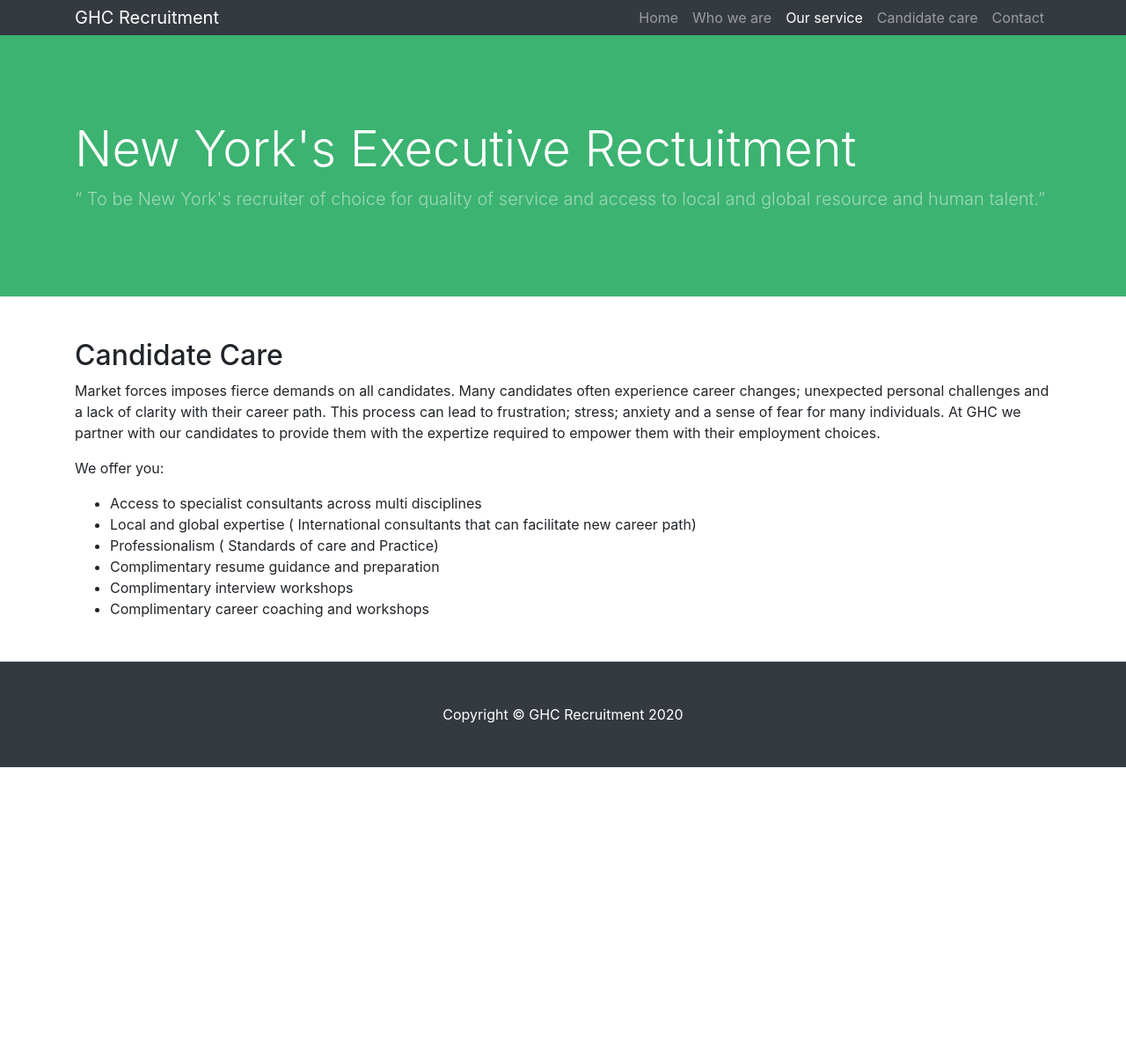
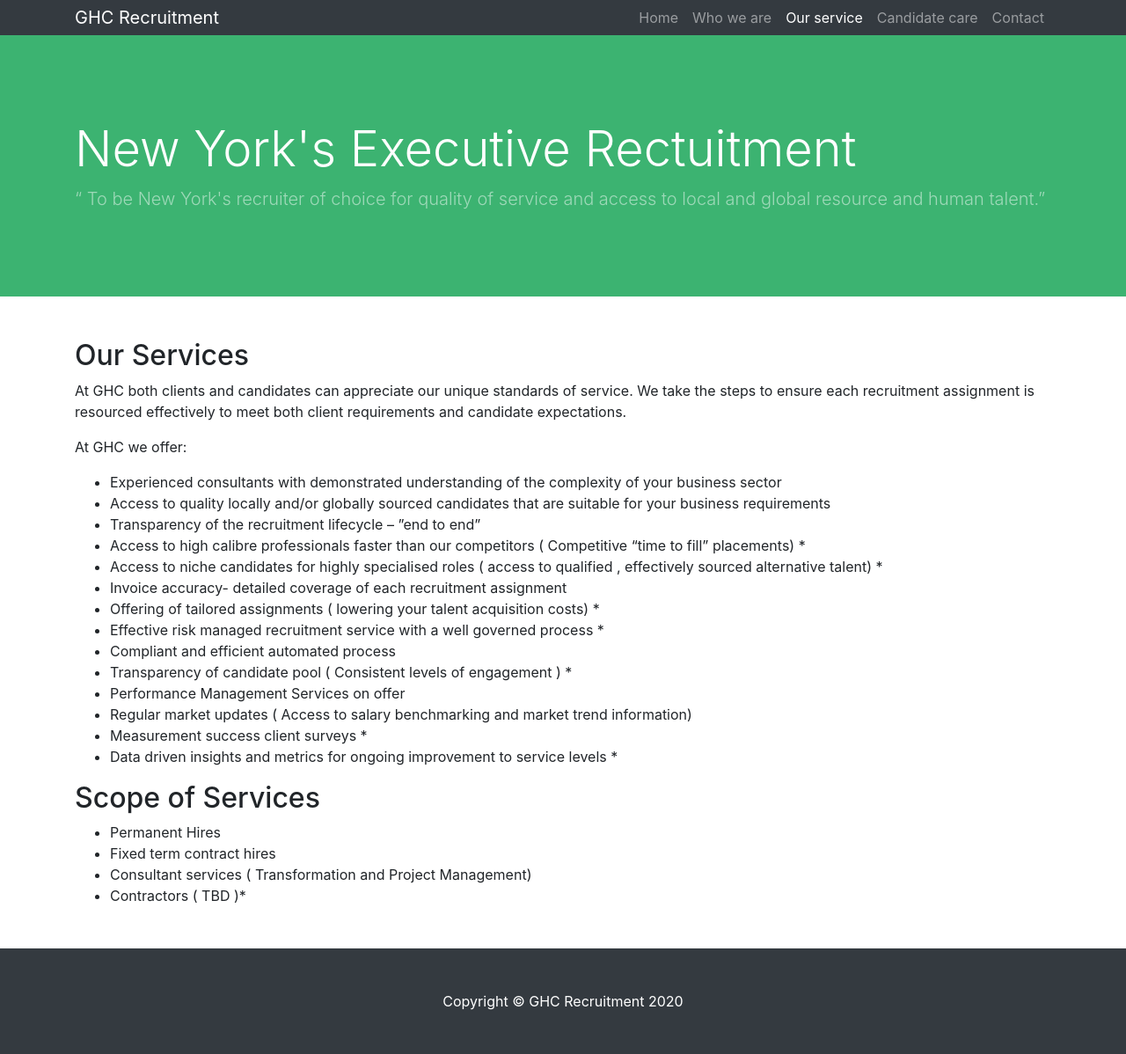
Before and after one commit to MalWalters/ghc-recruitment.github.io, a Jekyll site: the page built from _pages/services.md, in a window 1280 px wide. Shown: the whole page at 88% size. Built offline with Jekyll 4.4.1, drawn with Linux system fonts in a browser that asks for light colours; our own code applies the rules of GitHub Pages for plain Markdown files; before the commit the page ends 900 px from its top, so only the background shows below that.

Commit message:
Updated Serives Page

```diff
--- a/_pages/services.md
+++ b/_pages/services.md
@@ -3,15 +3,34 @@
 permalink: /services/
 ---
 
-## Candidate Care
+## Our Services
 
-  Market forces imposes fierce demands on all candidates. Many candidates often experience career changes; unexpected personal challenges and a lack of clarity with their career path. This process can lead to frustration; stress; anxiety and a sense of fear for many individuals. At GHC we partner with our candidates to provide them with the expertize required to empower them with their employment choices.
+  At GHC both clients and candidates can appreciate our unique standards of service. We take the steps to ensure each recruitment assignment is resourced effectively to meet both client requirements and candidate expectations.
 
-We offer you:
 
-  - Access to specialist consultants across multi disciplines
-  - Local and global expertise ( International consultants that can facilitate new career path)
-  - Professionalism ( Standards of care and Practice)
-  - Complimentary resume guidance and preparation
-  - Complimentary interview workshops
-  - Complimentary career coaching and workshops
+At GHC we offer:
+
+  - Experienced consultants with demonstrated understanding of the complexity of your business sector
+  - Access to quality locally and/or globally sourced candidates that are suitable for your business requirements
+  - Transparency of the recruitment lifecycle – ”end to end”
+  - Access to high calibre professionals faster than our competitors ( Competitive “time to fill” placements) *
+  - Access to niche candidates for highly specialised roles ( access to qualified , effectively sourced alternative talent) *
+  - Invoice accuracy- detailed coverage of each recruitment assignment
+  - Offering of tailored assignments ( lowering your talent acquisition costs) *
+  - Effective risk managed recruitment service with a well governed process *
+  - Compliant and efficient automated process
+  - Transparency of candidate pool ( Consistent levels of engagement ) *
+  - Performance Management Services on offer
+  - Regular market updates ( Access to salary benchmarking and market trend information)
+  - Measurement success client surveys *
+  - Data driven insights and metrics for ongoing improvement to service levels *
+
+<div class = "services-scope">
+  <h2>Scope of Services</h2>
+  <ul>
+  <li>Permanent Hires</li>
+  <li>Fixed term contract hires</li>
+  <li>Consultant services ( Transformation and Project Management)</li>
+  <li>Contractors ( TBD )*</li>
+  </ul>
+</div>
```
